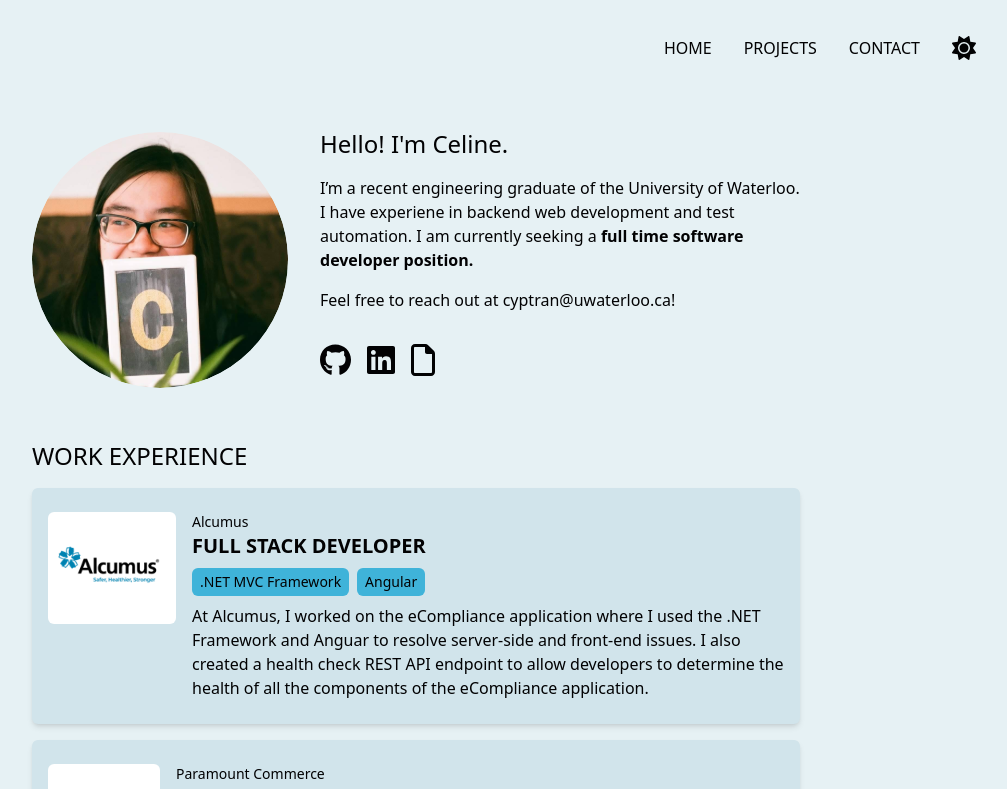
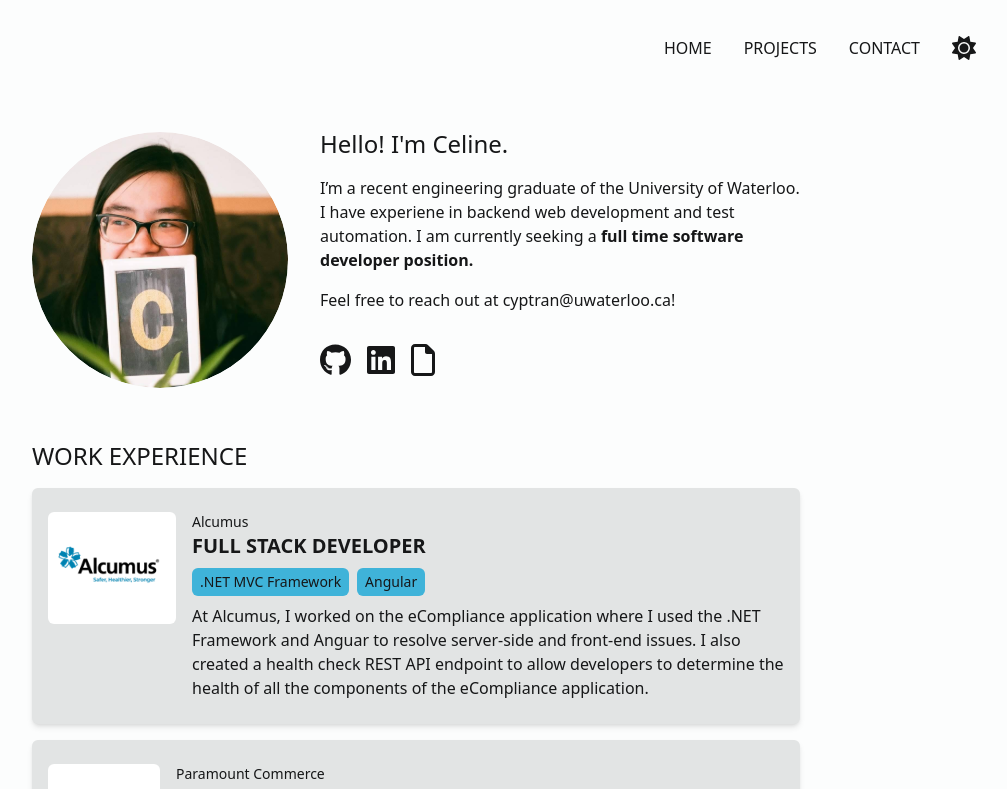
Before and after one commit to CelineTrann/CelineTrann.github.io, a React (Vite) app: page / in a window 1280 px wide. Shown: the top 789 px of the page, without its empty margins (224-1231 px from the left). Built offline with nearby package versions, Linux system fonts and the light colour scheme.

Commit message:
more neutral color

```diff
--- a/src/index.css
+++ b/src/index.css
@@ -12,17 +12,18 @@
 
 @layer base {
     :root {
-      --text: #020203;
-      --background: #e6f1f4;
-      --primary: #3fb3d9;
-      --secondary: #d1e4eb;
-      --accent: #4890a8;
+        --text: #161718;
+        --background: #fcfdfd;
+        --primary: #3fb3d9;
+        --secondary: #e2e4e4;
+        --accent: #827a78;
     }
+
     .dark {
-      --text: #fcfcfd;
-      --background: #0b1619;
-      --primary: #2699c0;
-      --secondary: #14272e;
-      --accent: #579fb7;
+        --text: #e7e8e9;
+        --background: #020303;
+        --primary: #2699c0;
+        --secondary: #1b1d1d;
+        --accent: #877f7d;
     }
-  }
+}
```
